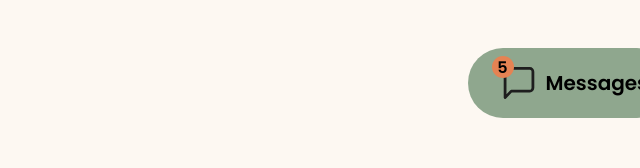
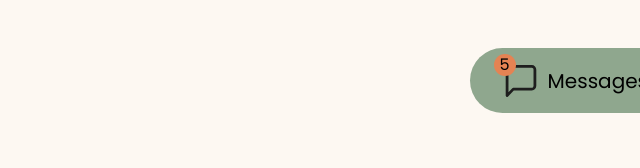
Before and after one commit to sellby-web/sellby-frontend, a React (Vite) app: page / in a window 1280 px wide. Shown: the top 168 px of the page, without its empty margins (640-1280 px from the left). Built offline with nearby package versions, Linux system fonts and the light colour scheme.

Commit message:
style: adjust MessageButton height, font weight, and prop types

```diff
--- a/src/shared/components/Button/MessageButton.module.css
+++ b/src/shared/components/Button/MessageButton.module.css
@@ -12,8 +12,10 @@
     background-color: #8fa78e;
     color: black;
 
-    font-weight: 600;
+    font-weight: 400;
     font-family: poppins, sans-serif;
+
+    height: 65px;
 }
 
 .messageBadge {
@@ -34,7 +36,7 @@
     border-radius: 50%;
 
     font-size: 16px;
-    font-weight: 600;
+    font-weight: 400;
     font-family: poppins, sans-serif;
 }
 
--- a/src/shared/components/Button/MessageButton.tsx
+++ b/src/shared/components/Button/MessageButton.tsx
@@ -7,7 +7,7 @@ type MessageButtonProps = {
   onClick: () => void;
 };
 
-function MessageButton({ label, count, onClick }) {
+function MessageButton({ label, count, onClick } : MessageButtonProps) {
   return (
     <button className={styles.messageButton} onClick={onClick}>
       <span className={styles.left}>
```
